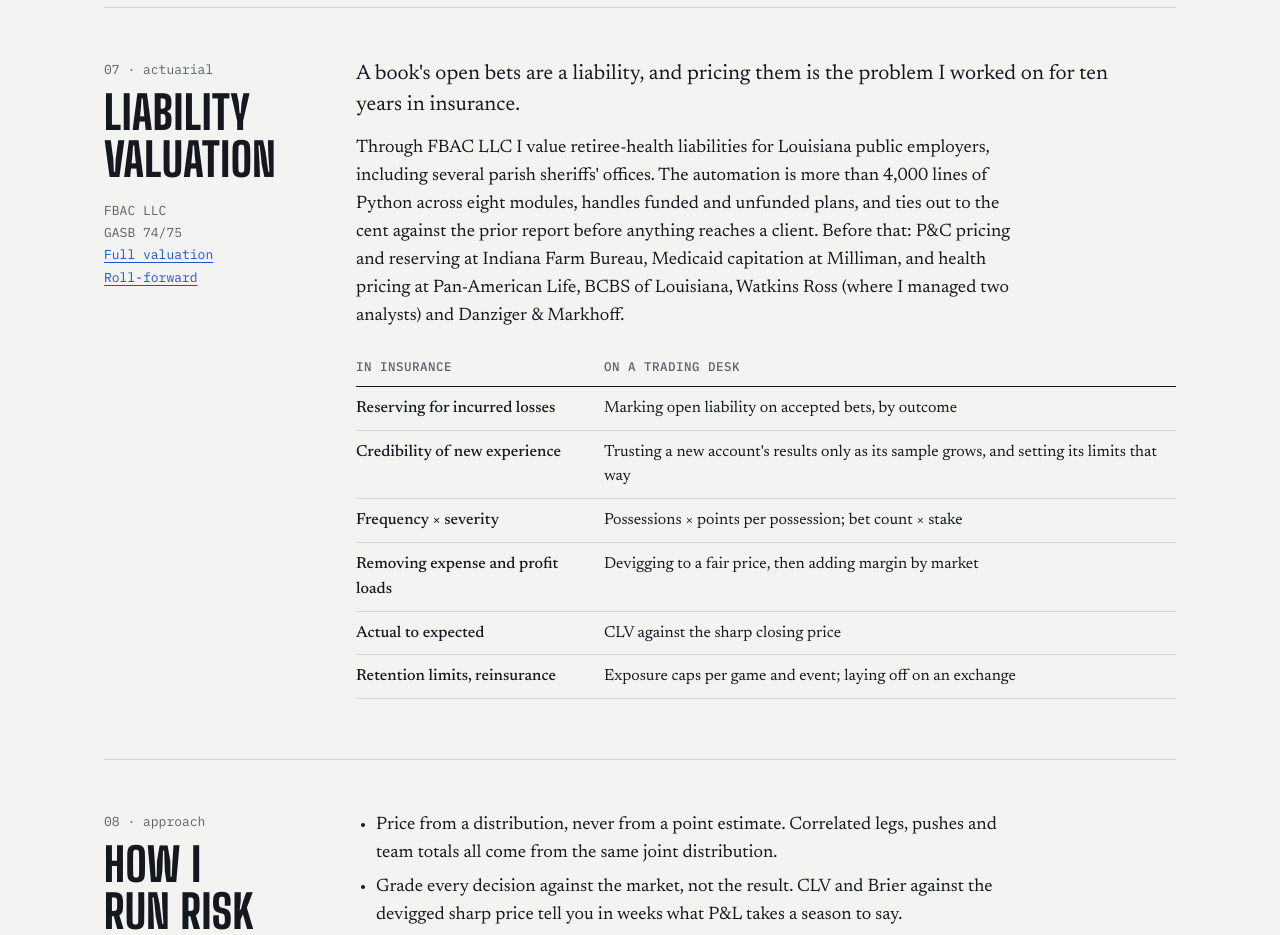
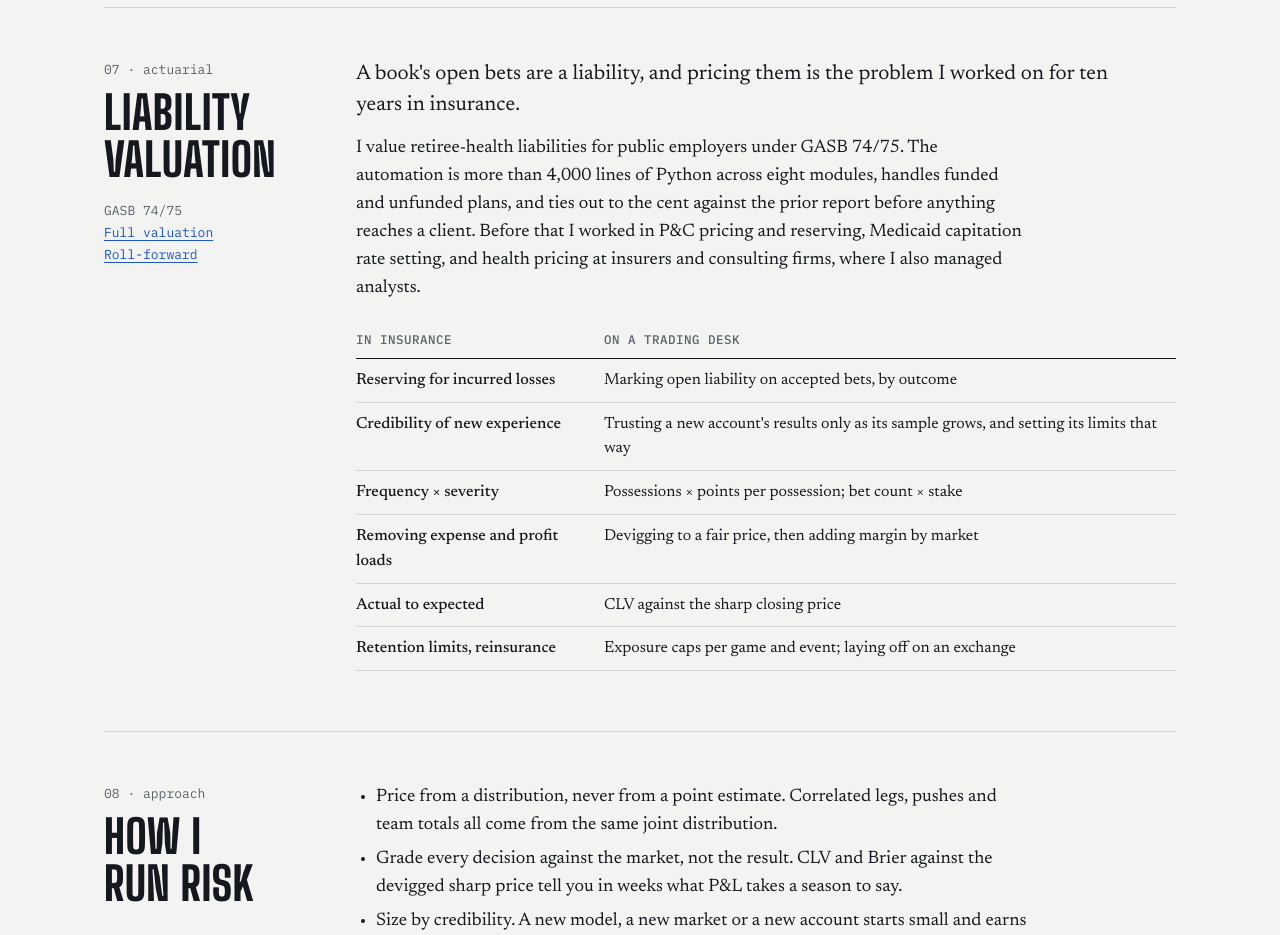
Before and after one commit to Risky-Scout/Risky-Scout.github.io, a plain HTML site: page index.html in a window 1280 px wide. Shown: the part 4440-5375 px from the top of the page. Drawn offline with Linux system fonts and the light colour scheme.

Commit message:
Remove company names

```diff
--- a/index.html
+++ b/index.html
@@ -320,11 +320,11 @@ footer .links { margin-top: 10px; }
   <div class="rail">
     <span class="idx">07 · actuarial</span>
     <h2>Liability valuation</h2>
-    <div class="meta">FBAC LLC<br>GASB 74/75<br><a href="https://github.com/Risky-Scout/opeb-full-valuation">Full valuation</a><br><a href="https://github.com/Risky-Scout/opeb-roll-forward">Roll-forward</a></div>
+    <div class="meta">GASB 74/75<br><a href="https://github.com/Risky-Scout/opeb-full-valuation">Full valuation</a><br><a href="https://github.com/Risky-Scout/opeb-roll-forward">Roll-forward</a></div>
   </div>
   <div>
     <p class="lede">A book's open bets are a liability, and pricing them is the problem I worked on for ten years in insurance.</p>
-    <p>Through FBAC LLC I value retiree-health liabilities for Louisiana public employers, including several parish sheriffs' offices. The automation is more than 4,000 lines of Python across eight modules, handles funded and unfunded plans, and ties out to the cent against the prior report before anything reaches a client. Before that: P&amp;C pricing and reserving at Indiana Farm Bureau, Medicaid capitation at Milliman, and health pricing at Pan-American Life, BCBS of Louisiana, Watkins Ross (where I managed two analysts) and Danziger &amp; Markhoff.</p>
+    <p>I value retiree-health liabilities for public employers under GASB 74/75. The automation is more than 4,000 lines of Python across eight modules, handles funded and unfunded plans, and ties out to the cent against the prior report before anything reaches a client. Before that I worked in P&amp;C pricing and reserving, Medicaid capitation rate setting, and health pricing at insurers and consulting firms, where I also managed analysts.</p>
     <div class="tbl"><table>
       <thead><tr><th>In insurance</th><th>On a trading desk</th></tr></thead>
       <tbody>
```
